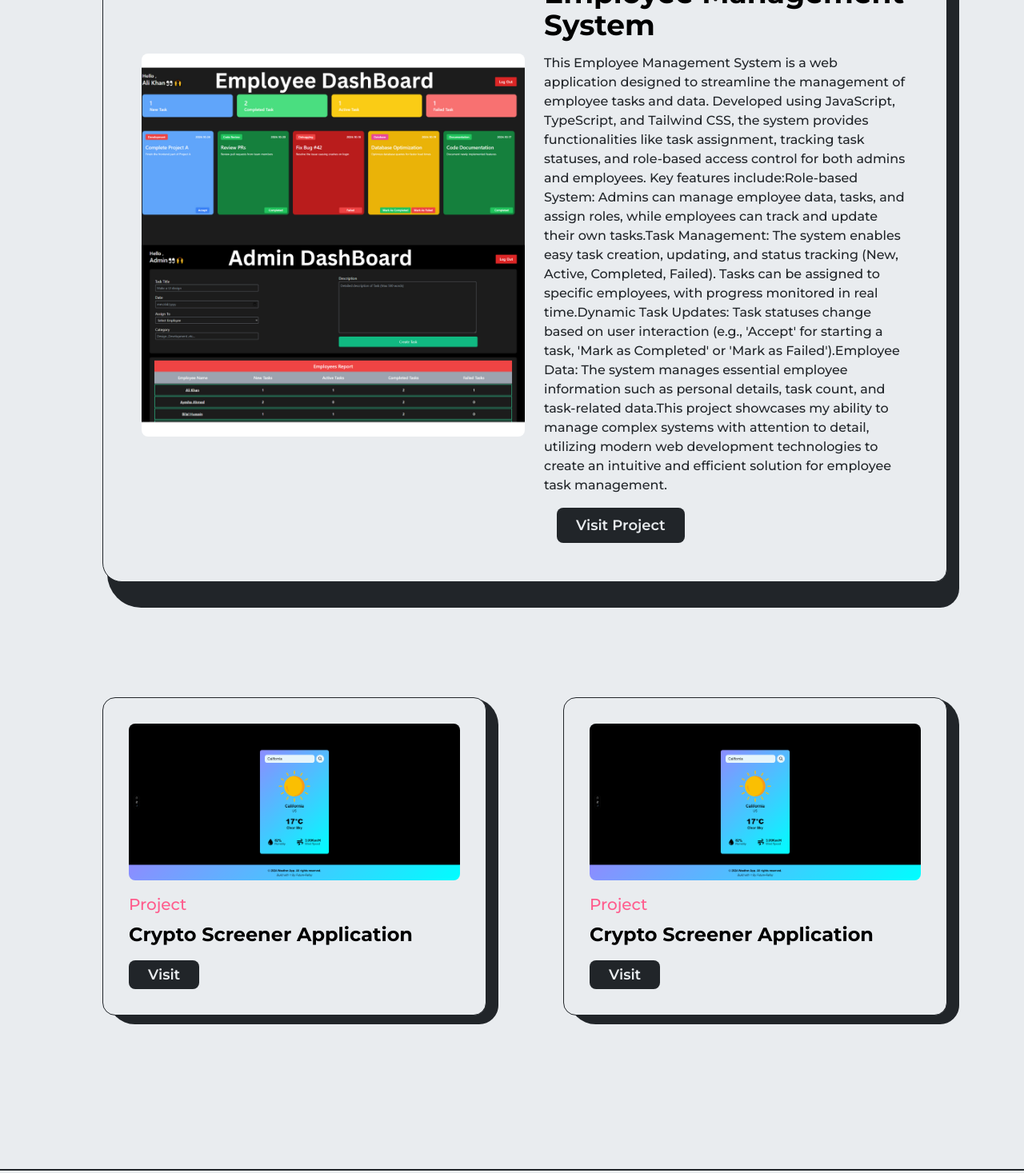
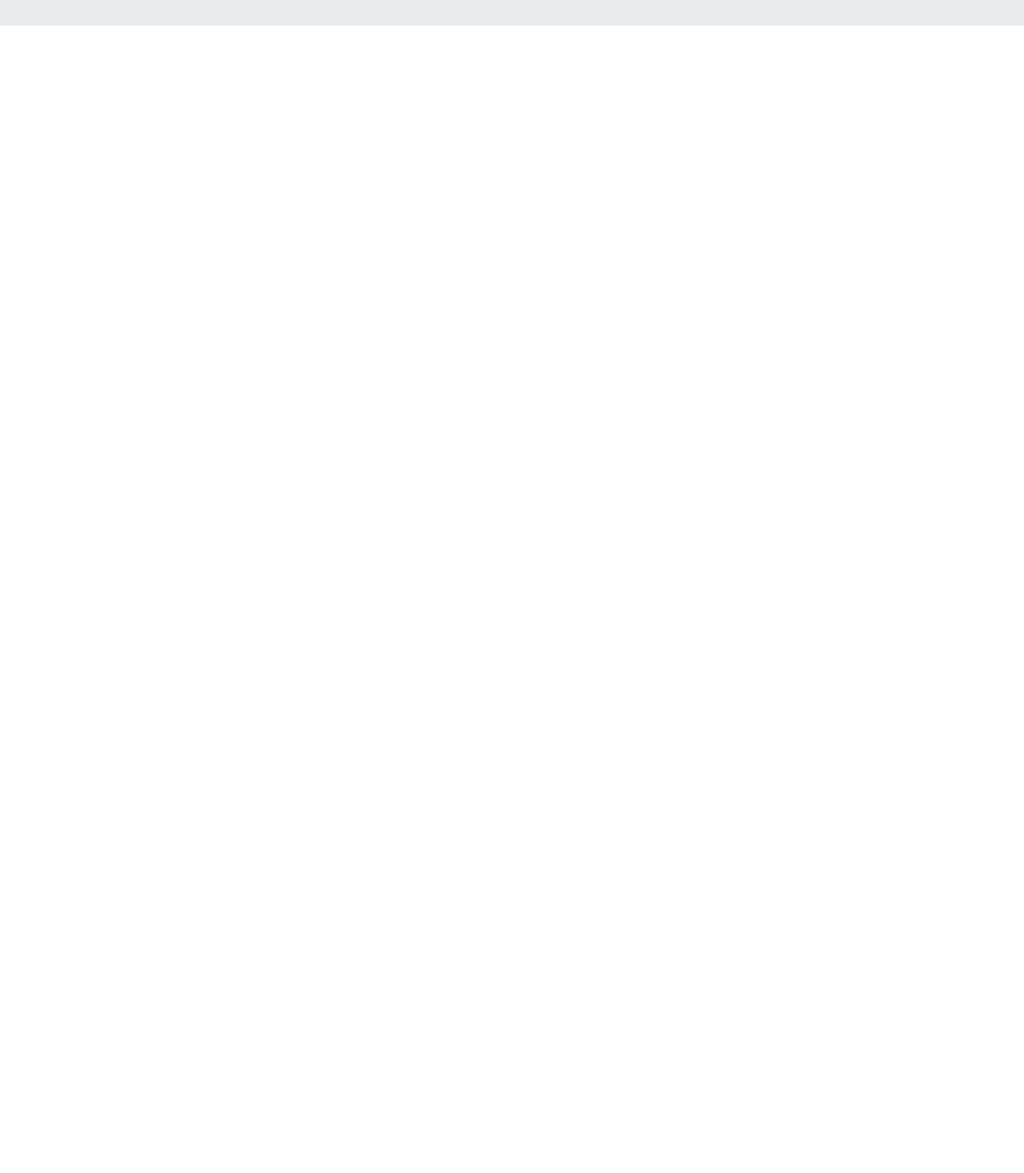
Before and after one commit to Future-Rafay/My-Portfolio-Animated, a Next.js app: page /projects in a window 1280 px wide. Shown: the part 2549-4016 px from the top of the page at 80% size. After the commit the page ends 2581 px from the top, so only its background shows below. Built offline with nearby package versions, Linux system fonts and the light colour scheme.

Commit message:
updated project file

```diff
--- a/src/pages/projects.js
+++ b/src/pages/projects.js
@@ -155,7 +155,7 @@ const projects = () => {
                         <div className="col-span-6 sm:col-span-12">
                             <Project
                                 type="Project"
-                                title="Wheather App"
+                                title="Weather App"
                                 link="https://weather-app-abdul-rafays-projects-87eac4f7.vercel.app/"
                                 gitHubLink="/"
                                 image={Project2Image}
@@ -171,7 +171,7 @@ const projects = () => {
                                 image={FeaturedProject2Image}
                             />
                         </div>
-                        <div className="col-span-12">
+                        {/* <div className="col-span-12">
                             <FeaturedProject
                                 type="Featured Project"
                                 title="Employee Management System"
@@ -180,25 +180,8 @@ const projects = () => {
                                 gitHubLink="/"
                                 image={FeaturedProject3Image}
                             />
-                        </div>
-                        <div className="col-span-6 sm:col-span-12">
-                            <Project
-                                type="Project"
-                                title="Crypto Screener Application"
-                                link="/"
-                                gitHubLink="/"
-                                image={Project3Image}
-                            />
-                        </div>
-                        <div className="col-span-6 sm:col-span-12">
-                            <Project
-                                type="Project"
-                                title="Crypto Screener Application"
-                                link="/"
-                                gitHubLink="/"
-                                image={Project3Image}
-                            />
-                        </div>
+                        </div> */}
+
                     </div>
                 </Layout>
             </main>
```
